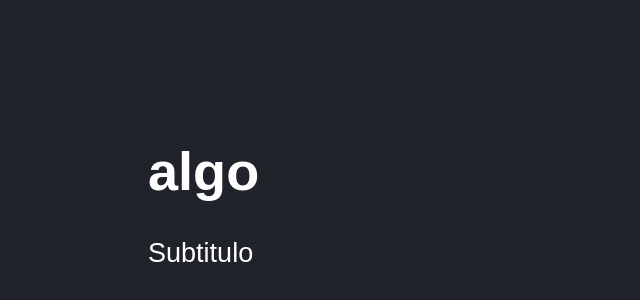
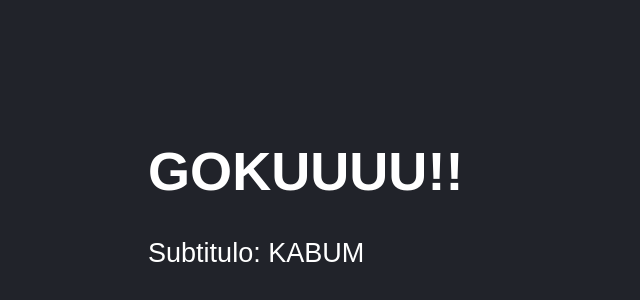
Before and after one commit to bolijesus/react-de-cero-a-experto-hooks-y-mern-fh, a React (Vite) app in the folder 03-counter-app-vite/: page / in a window 1280 px wide. Shown: the part 44-344 px from the top of the page, without its empty margins (0-640 px from the left). Built offline with nearby package versions, Linux system fonts and the light colour scheme.

Commit message:
S4M14-15-proptypes y defaultprops

```diff
--- a/03-counter-app-vite/src/FirstApp.jsx
+++ b/03-counter-app-vite/src/FirstApp.jsx
@@ -1,11 +1,21 @@
+import PropTypes from 'prop-types'
 
-
-export const FirstApp = () => {
+export const FirstApp = ({ title, subtitle = 'La tierra explota' }) => {
 
     return (
         <>
-            <h1>{'algo'}</h1>
-            <p>Subtitulo</p>
+            <h1>{title}</h1>
+            <p>Subtitulo: {subtitle}</p>
         </>
     );
 }
+
+FirstApp.propTypes = {
+    title: PropTypes.string.isRequired,
+    subtitle: PropTypes.string
+}
+
+FirstApp.defaultProps = {
+    title: 'No hay titulo',
+    subtitle: 'KABUM'
+}
--- a/03-counter-app-vite/src/main.jsx
+++ b/03-counter-app-vite/src/main.jsx
@@ -8,6 +8,6 @@
 ReactDOM.createRoot(document.getElementById('root')).render(
     <React.StrictMode>
         {/* <App /> */}
-        <FirstApp />
+        <FirstApp title='GOKUUUU!!'/>
     </React.StrictMode>
 )
```
